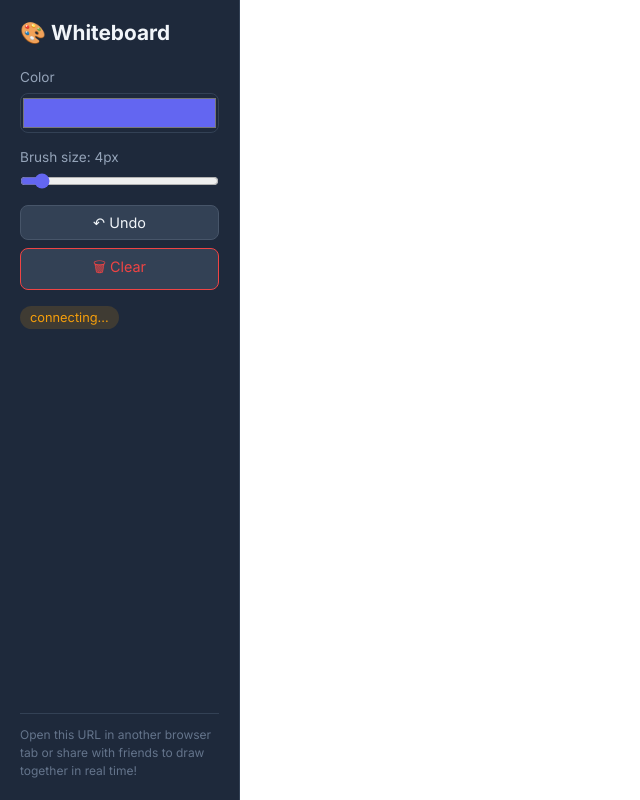
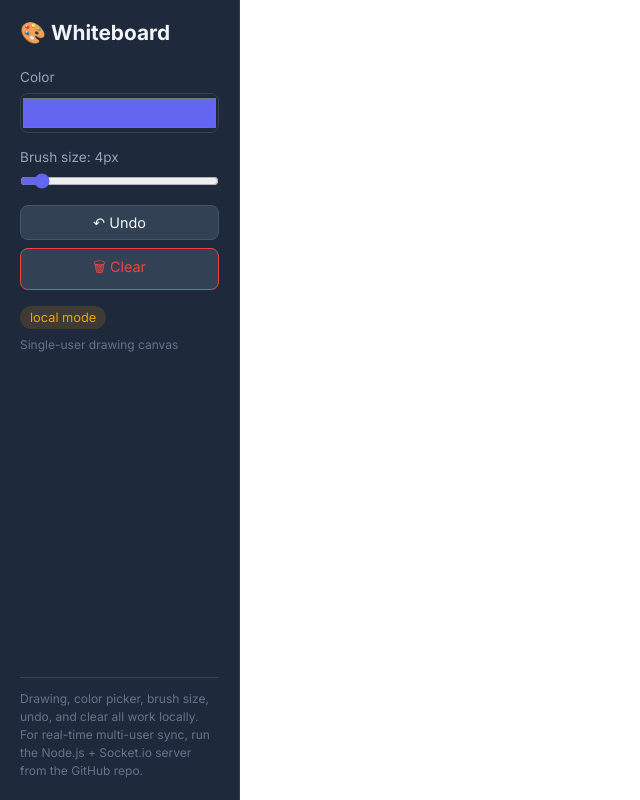
Before and after one commit to arjundroid12/realtime-whiteboard, a website: page public/index.html in a window 1280 px wide. Shown: the whole page, without its empty margins (0-640 px from the left). Drawn offline with nearby package versions, Linux system fonts and the light colour scheme; no server answers.

Commit message:
fix: serve all static files + graceful local mode when Socket.io unavailable
- vercel.json: serve public/** with @vercel/static (was only index.html, so /app.js and /styles.css 404'd)
- public/index.html: removed /socket.io/socket.io.js script tag (no Socket.io server on Vercel)
- public/app.js: guard Socket.io init with typeof io !== 'undefined', show 'local mode' status when offline
- All drawing features (color, brush size, undo, clear) work in local mode
- Real-time multi-user sync still works when self-hosted with Node.js + Socket.io

```diff
--- a/public/app.js
+++ b/public/app.js
@@ -1,4 +1,4 @@
-/* Real-time Whiteboard client */
+/* Real-time Whiteboard client (gracefully degrades to local mode when Socket.io is unavailable) */
 (() => {
   "use strict";
   const canvas = document.getElementById("board");
@@ -37,48 +37,45 @@
     if (history.length > MAX_HISTORY) history.shift();
   }
 
-  // Socket.io
-  const socket = io();
-
+  // Socket.io — optional. If unavailable (e.g. static hosting on Vercel), run in local mode.
+  let socket = null;
+  try {
+    if (typeof io !== "undefined") {
+      socket = io();
       socket.on("connect", () => {
         statusEl.textContent = "connected";
         statusEl.classList.add("online");
+        usersEl.textContent = "Multiple users may be drawing";
       });
-
       socket.on("disconnect", () => {
         statusEl.textContent = "disconnected";
         statusEl.classList.remove("online");
       });
-
-  socket.on("user:joined", updateUsers);
-  socket.on("user:left", updateUsers);
-
-  function updateUsers() {
-    // We don't have exact count from server without extra API call; just show "drawing together"
-    usersEl.textContent = "Multiple users may be drawing";
-  }
-
-  // Receive drawing from others
       socket.on("draw:stroke", (data) => {
         drawLine(data.x1, data.y1, data.x2, data.y2, data.color, data.size);
       });
-
-  // Receive full canvas snapshot (for new users joining)
       socket.on("canvas:snapshot", (data) => {
         const img = new Image();
         img.onload = () => ctx.drawImage(img, 0, 0);
         img.src = data.imageData;
       });
-
-  // Someone requests our snapshot
       socket.on("canvas:request-snapshot", (data) => {
         socket.emit("canvas:snapshot", { to: data.to, imageData: canvas.toDataURL() });
       });
-
       socket.on("canvas:clear", () => {
         saveSnapshot();
         ctx.clearRect(0, 0, canvas.width, canvas.height);
       });
+    }
+  } catch (e) {
+    console.warn("Socket.io unavailable — running in local mode", e);
+  }
+
+  if (!socket) {
+    statusEl.textContent = "local mode";
+    statusEl.classList.remove("online");
+    usersEl.textContent = "Single-user drawing canvas";
+  }
 
   // Drawing functions
   function drawLine(x1, y1, x2, y2, strokeColor, strokeSize) {
@@ -115,8 +112,9 @@
     e.preventDefault();
     const pos = getPos(e);
     drawLine(lastX, lastY, pos.x, pos.y, color, size);
-    // Broadcast to others
+    if (socket) {
       socket.emit("draw:stroke", { x1: lastX, y1: lastY, x2: pos.x, y2: pos.y, color, size });
+    }
     lastX = pos.x;
     lastY = pos.y;
   }
@@ -150,9 +148,9 @@
   });
 
   clearBtn.addEventListener("click", () => {
-    if (!confirm("Clear the entire canvas? Everyone will see this.")) return;
+    if (!confirm("Clear the entire canvas?")) return;
     saveSnapshot();
     ctx.clearRect(0, 0, canvas.width, canvas.height);
-    socket.emit("canvas:clear");
+    if (socket) socket.emit("canvas:clear");
   });
 })();
--- a/public/index.html
+++ b/public/index.html
@@ -24,18 +24,17 @@
       <button id="clearBtn" class="btn btn-danger">🗑 Clear</button>
     </div>
     <div class="sidebar__section">
-      <div class="status" id="status">connecting...</div>
-      <div class="users" id="users"></div>
+      <div class="status" id="status">local mode</div>
+      <div class="users" id="users">Single-user drawing canvas</div>
     </div>
     <div class="sidebar__footer">
-      <p>Open this URL in another browser tab or share with friends to draw together in real time!</p>
+      <p>Drawing, color picker, brush size, undo, and clear all work locally. For real-time multi-user sync, run the Node.js + Socket.io server from the GitHub repo.</p>
     </div>
   </aside>
   <main class="canvas-wrapper">
     <canvas id="board"></canvas>
   </main>
 </div>
-<script src="/socket.io/socket.io.js"></script>
 <script src="/app.js"></script>
 </body>
 </html>
```
Also changed, not shown: vercel.json. Lines whose indentation alone changed are shown as unchanged.
